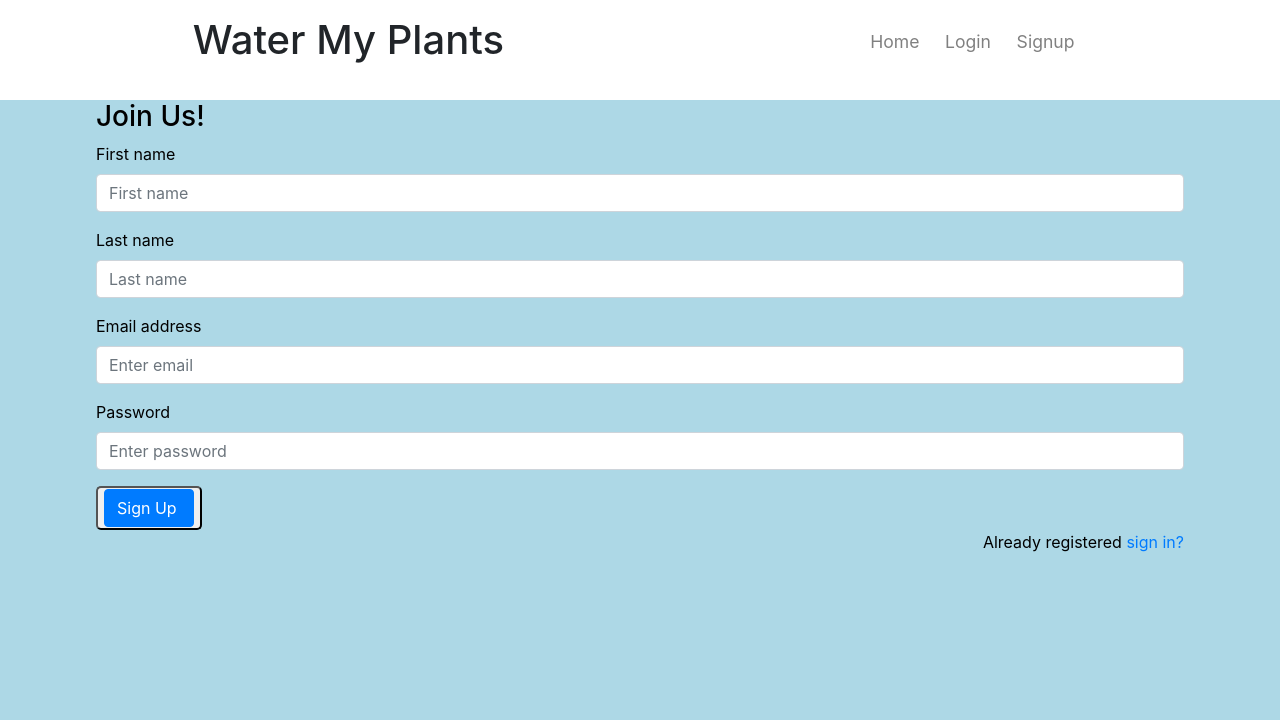
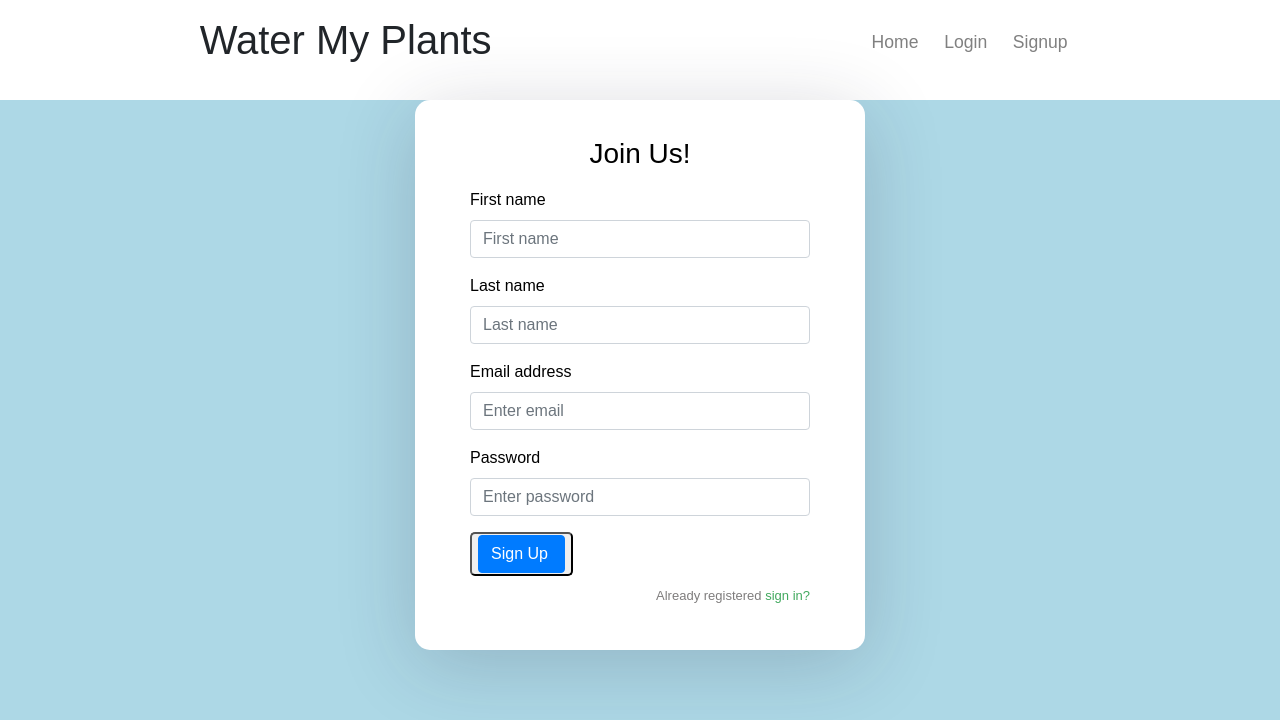
Before and after one commit to BW-Water-My-Plants-1-Cori/front-end, a React (Create React App) app in the folder plantsapp/: page /signup in a window 1280 px wide. Shown: the top 720 px of the page. Built offline with nearby package versions, Linux system fonts and the light colour scheme.

Commit message:
Added fetch and post crud operations to reducer

```diff
--- a/plantsapp/src/components/Login.js
+++ b/plantsapp/src/components/Login.js
@@ -26,7 +26,8 @@ const StyledDiv = styled.button`
 export default class Login extends Component {
   render() {
     return (
-      <form>
+      <div className="auth-wrapper">
+        <form className="auth-inner">
           <h3>Welcome Back!</h3>
 
           <div className="form-group">
@@ -68,6 +69,7 @@ export default class Login extends Component {
             Forgot <a href="#">password?</a>
           </p>
         </form>
+      </div>
     );
   }
 }
--- a/plantsapp/src/components/Signup.js
+++ b/plantsapp/src/components/Signup.js
@@ -28,7 +28,8 @@ const StyledDiv = styled.button`
 export default class SignUp extends Component {
   render() {
     return (
-      <form>
+      <div className="auth-wrapper">
+        <form className="auth-inner">
           <h3>Join Us!</h3>
 
           <div className="form-group">
@@ -42,7 +43,11 @@ export default class SignUp extends Component {
 
           <div className="form-group">
             <label>Last name</label>
-          <input type="text" className="form-control" placeholder="Last name" />
+            <input
+              type="text"
+              className="form-control"
+              placeholder="Last name"
+            />
           </div>
 
           <div className="form-group">
@@ -71,6 +76,7 @@ export default class SignUp extends Component {
             Already registered <a href="#">sign in?</a>
           </p>
         </form>
+      </div>
     );
   }
 }
--- a/plantsapp/src/reducers/index.js
+++ b/plantsapp/src/reducers/index.js
@@ -6,6 +6,10 @@ import {
   POST_SIGNUP_FAILURE,
   POST_PLANT_SUCCESS,
   POST_PLANT_FAILURE,
+  FETCH_PLANTID_SUCCESS,
+  FETCH_PLANTID_FAILURE,
+  FETCH_USERID_SUCCESS,
+  FETCH_USERID_FAILURE,
 } from "../actions";
 
 export const initialState = {
@@ -46,27 +50,55 @@ export const initialState = {
     },
   ],
   error: "",
+  user: {},
   isFetching: false,
 };
 
 export const reducer = (state = initialState, action) => {
+  console.log(`PAYLOAD: ${action.payload}`);
   switch (action.type) {
+    // FETCH
     case IS_FETCHING:
       return {
         ...state,
         error: "",
         isFetching: true,
       };
+    // SUCCESS
     case POST_SIGNUP_SUCCESS:
     case POST_LOGIN_SUCCESS:
-      console.log(action.payload);
       return {
         ...state,
         error: "",
         isFetching: false,
       };
+    case POST_PLANT_SUCCESS:
+      return {
+        ...state,
+        error: "",
+        isFetching: false,
+        plants: action.payload,
+      };
+    case FETCH_PLANTID_SUCCESS:
+      return {
+        ...state,
+        error: "",
+        loadedPlant: action.payload,
+        isFetching: false,
+      };
+    case FETCH_USERID_SUCCESS:
+      return {
+        ...state,
+        error: "",
+        user: action.payload,
+        isFetching: false,
+      };
+    // FAILURE
     case POST_SIGNUP_FAILURE:
     case POST_LOGIN_FAILURE:
+    case POST_PLANT_FAILURE:
+    case FETCH_PLANTID_FAILURE:
+    case FETCH_USERID_FAILURE:
       return {
         ...state,
         error: action.payload,
--- a/plantsapp/src/styles/index.css
+++ b/plantsapp/src/styles/index.css
@@ -1,6 +1,3 @@
-body {
-  background-color: lightblue;
-}
 nav {
   display: flex;
   justify-content: space-around;
@@ -22,3 +19,89 @@ ul li a {
   width: 85%;
   color: black;
 }
+
+@import url("https://fonts.googleapis.com/css?family=Fira+Sans:400,500,600,700,800");
+
+* {
+  box-sizing: border-box;
+}
+
+body {
+  background-color: lightblue;
+  min-height: 100vh;
+  display: flex;
+  font-weight: 400;
+  font-family: "Fira Sans", sans-serif;
+}
+
+h1,
+h2,
+h3,
+h4,
+h5,
+h6,
+label,
+span {
+  font-weight: 500;
+  font-family: "Fira Sans", sans-serif;
+}
+
+body,
+html,
+.App,
+#root,
+.auth-wrapper {
+  width: 100%;
+  height: 100%;
+}
+
+.navbar-light {
+  background-color: #e5baba;
+  box-shadow: 0px 14px 80px rgba(34, 35, 58, 0.2);
+}
+
+.auth-wrapper {
+  display: flex;
+  justify-content: center;
+  flex-direction: column;
+  text-align: left;
+}
+
+.auth-inner {
+  width: 450px;
+  margin: auto;
+  background: #ffffff;
+  box-shadow: 0px 14px 80px rgba(34, 35, 58, 0.2);
+  padding: 40px 55px 45px 55px;
+  border-radius: 15px;
+  transition: all 0.3s;
+}
+
+.auth-wrapper .form-control:focus {
+  border-color: #41a95e;
+  box-shadow: none;
+}
+
+.auth-wrapper h3 {
+  text-align: center;
+  margin: 0;
+  line-height: 1;
+  padding-bottom: 20px;
+}
+
+.custom-control-label {
+  font-weight: 400;
+}
+
+.forgot-password,
+.forgot-password a {
+  text-align: right;
+  font-size: 13px;
+  padding-top: 10px;
+  color: #7f7d7d;
+  margin: 0;
+}
+
+.forgot-password a {
+  color: #41a95e;
+}
```
Lines whose indentation alone changed are shown as unchanged.
